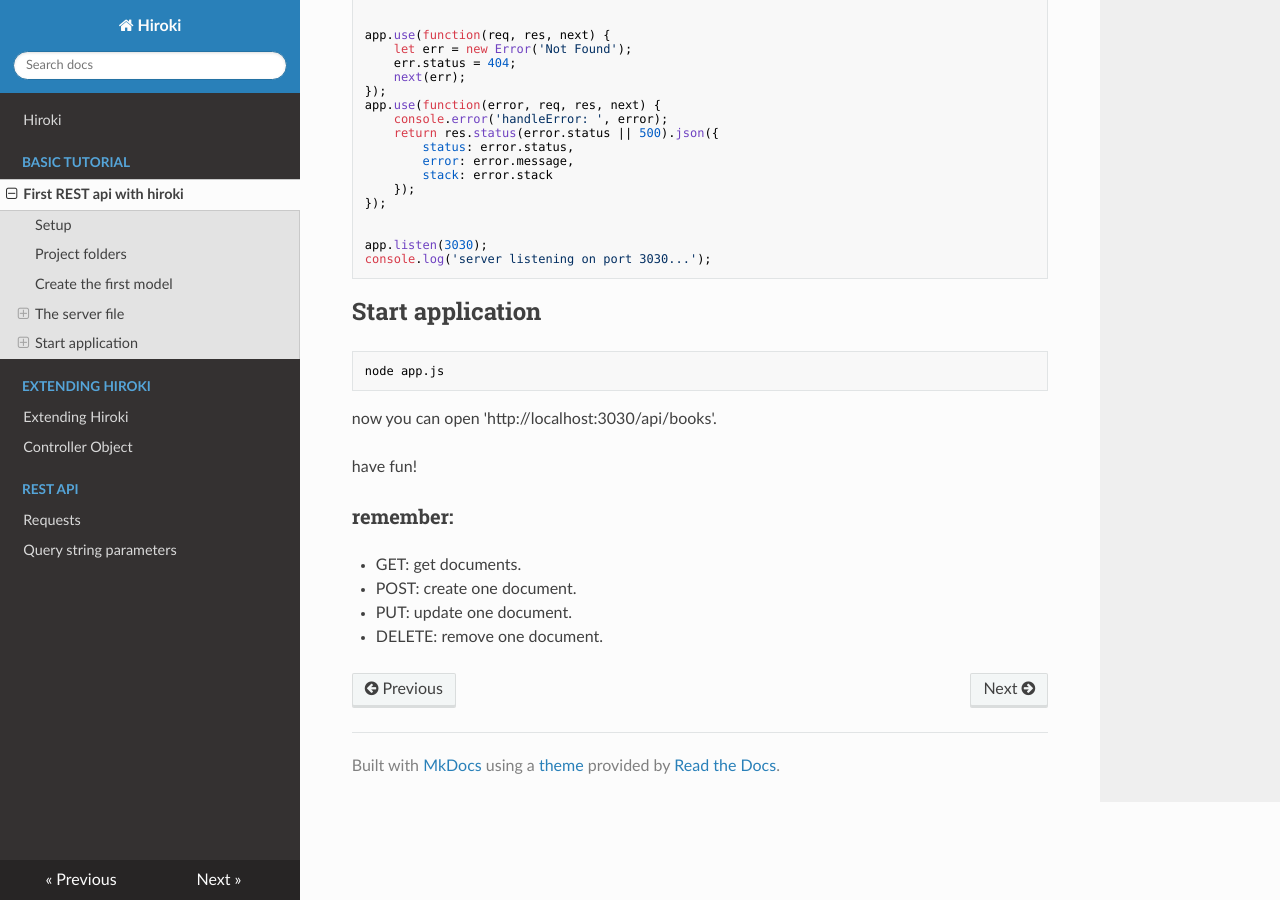
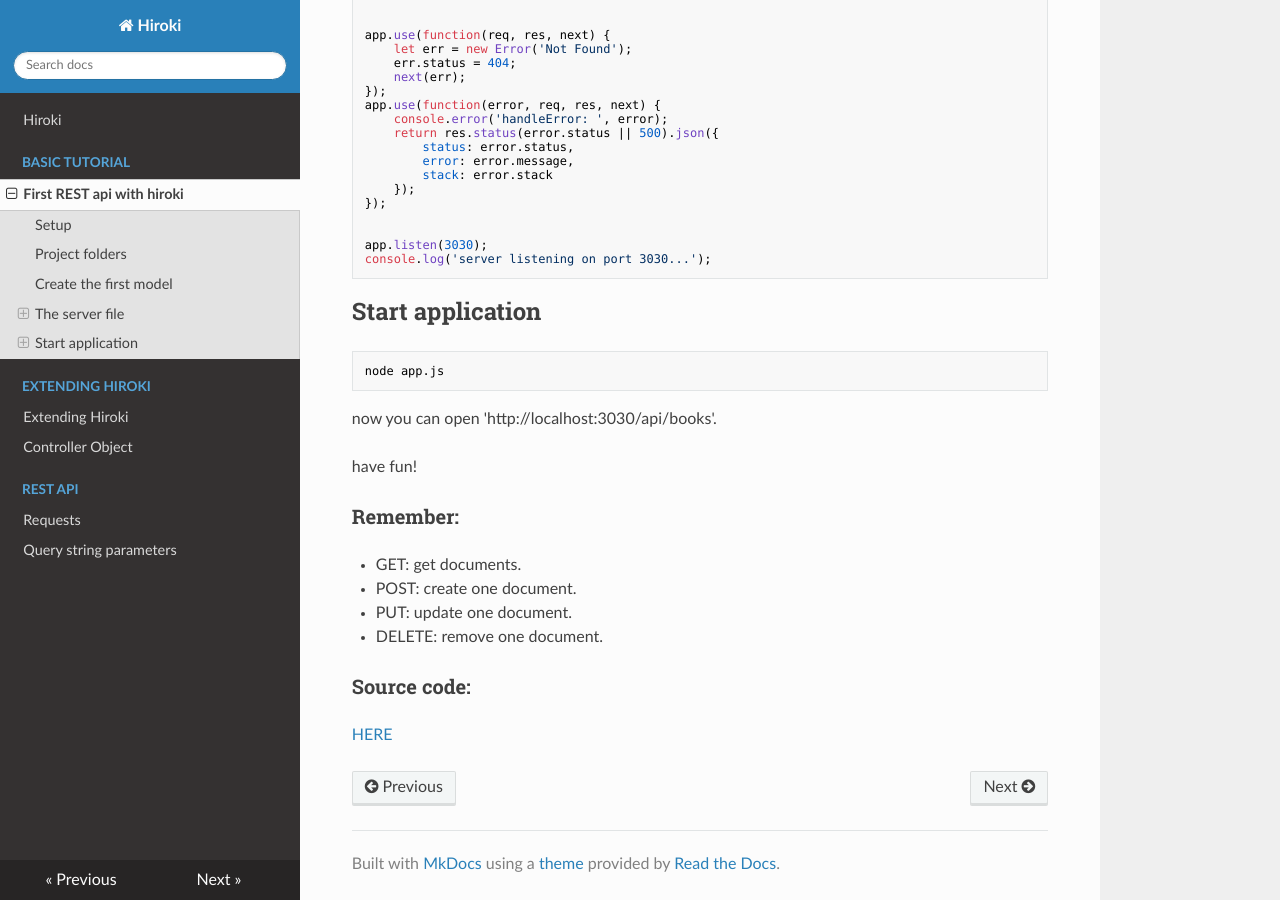
Before and after one commit to ivanhuay/hiroki, an MkDocs documentation site: the page built from mkdocs/basic-tutorial/rest-api.md, in a window 1280 px wide and 900 px high, scrolled down 2828 px. Built offline with MkDocs 1.6.1, drawn with Linux system fonts in a browser that asks for light colours; nearby versions of some CDN libraries.

Commit message:
Docs:source code link added

```diff
--- a/docs/basic-tutorial/rest-api/index.html
+++ b/docs/basic-tutorial/rest-api/index.html
@@ -317,13 +317,15 @@ console.log('server listening on port 3030...');
 
 <p>now you can open 'http://localhost:3030/api/books'.</p>
 <p>have fun!</p>
-<h3 id="remember">remember:</h3>
+<h3 id="remember">Remember:</h3>
 <ul>
 <li>GET: get documents.</li>
 <li>POST: create one document.</li>
 <li>PUT: update one document.</li>
 <li>DELETE: remove one document.</li>
 </ul>
+<h3 id="source-code">Source code:</h3>
+<p><a href="https://github.com/ivanhuay/hiroki-basic-example">HERE</a></p>
 
             </div>
           </div>
--- a/docs/index.html
+++ b/docs/index.html
@@ -215,5 +215,5 @@ app.listen(8012);
 
 <!--
 MkDocs version : 1.0.4
-Build Date UTC : 2019-04-15 15:30:28
+Build Date UTC : 2019-04-15 15:36:57
 -->
--- a/mkdocs/basic-tutorial/rest-api.md
+++ b/mkdocs/basic-tutorial/rest-api.md
@@ -158,8 +158,11 @@ now you can open 'http://localhost:3030/api/books'.
 
 have fun!
 
-### remember:
+### Remember:
 * GET: get documents.
 * POST: create one document.
 * PUT: update one document.
 * DELETE: remove one document.
+
+### Source code:
+[HERE](https://github.com/ivanhuay/hiroki-basic-example)
```
Also changed, not shown: docs/search/search_index.json (+1 -1 lines), 1 other file.
